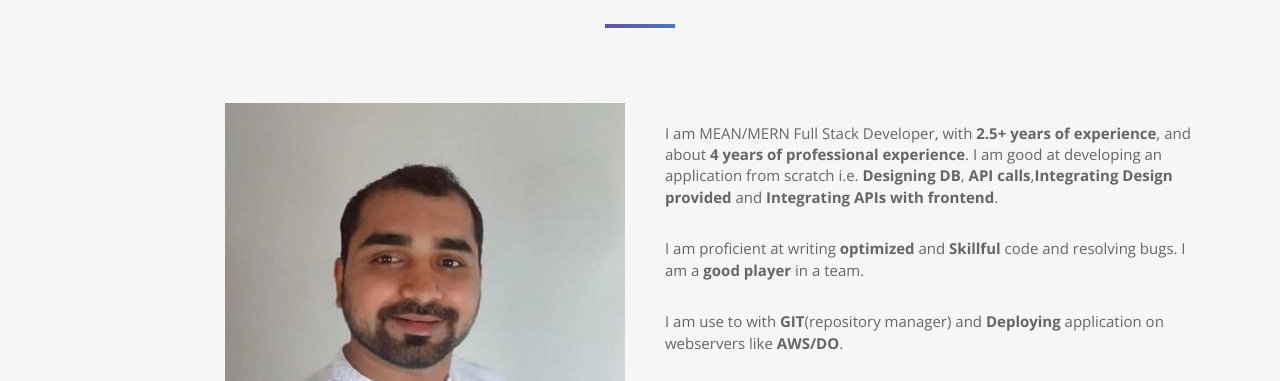
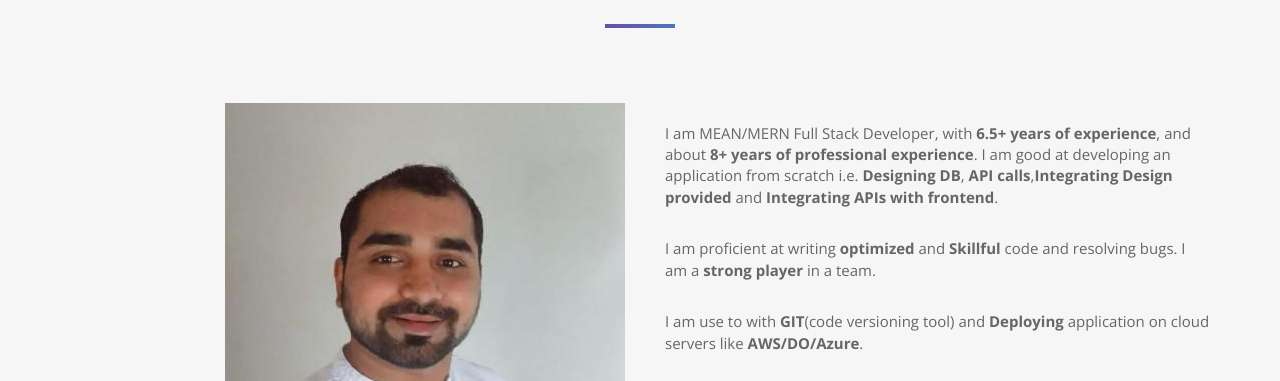
Before and after one commit to hardik2792/github.io, a plain HTML site: page index.html in a window 1280 px wide. Shown: the part 946-1327 px from the top of the page. Drawn offline with nearby package versions, Linux system fonts and the light colour scheme.

Commit message:
Update index.html

```diff
--- a/index.html
+++ b/index.html
@@ -94,9 +94,9 @@
       <div class="col-xs-12 col-md-6"> <img src="img/about.jpeg" class="img-responsive" alt=""> </div>
       <div class="col-xs-12 col-md-6">
         <div class="about-text">
-          <p>I am MEAN/MERN Full Stack Developer, with <strong> 2.5+ years of experience</strong>, and about <strong> 4 years of professional experience</strong>. I am good at developing an application from scratch i.e.<strong> Designing DB</strong>, <strong>API calls</strong>,<strong>Integrating Design provided</strong> and <strong>Integrating APIs with frontend</strong>.</p>
-          <p>I am proficient at writing <strong>optimized</strong> and <strong>Skillful</strong> code and resolving bugs. I am a <strong>good player</strong> in a team.</p>
-          <p>I am use to with <strong>GIT</strong>(repository manager) and <strong>Deploying</strong> application on webservers like <strong>AWS/DO</strong>.</p>
+          <p>I am MEAN/MERN Full Stack Developer, with <strong> 6.5+ years of experience</strong>, and about <strong> 8+ years of professional experience</strong>. I am good at developing an application from scratch i.e.<strong> Designing DB</strong>, <strong>API calls</strong>,<strong>Integrating Design provided</strong> and <strong>Integrating APIs with frontend</strong>.</p>
+          <p>I am proficient at writing <strong>optimized</strong> and <strong>Skillful</strong> code and resolving bugs. I am a <strong>strong player</strong> in a team.</p>
+          <p>I am use to with <strong>GIT</strong>(code versioning tool) and <strong>Deploying</strong> application on cloud servers like <strong>AWS/DO/Azure</strong>.</p>
           <a href="#portfolio" class="btn btn-primary btn-lg page-scroll">My Portfolio</a> </div>
       </div>
     </div>
@@ -237,7 +237,7 @@
         </div>
       </div>
       <div class="col-md-3 col-sm-3 wow fadeInDown" data-wow-delay="400ms">
-        <div class="achievement-box"> <span class="count">16000+</span>
+        <div class="achievement-box"> <span class="count">16000 +</span>
           <h4>Hours of Work</h4>
         </div>
       </div>
```
